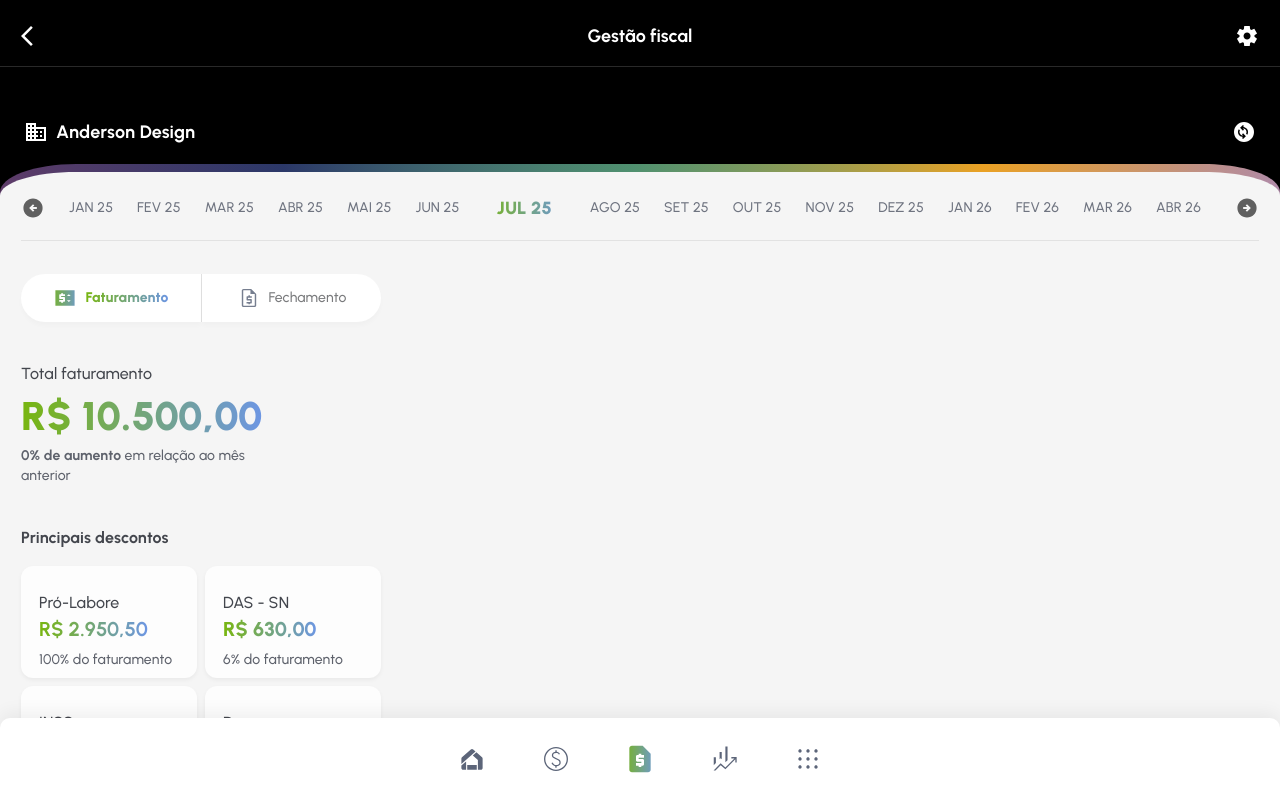
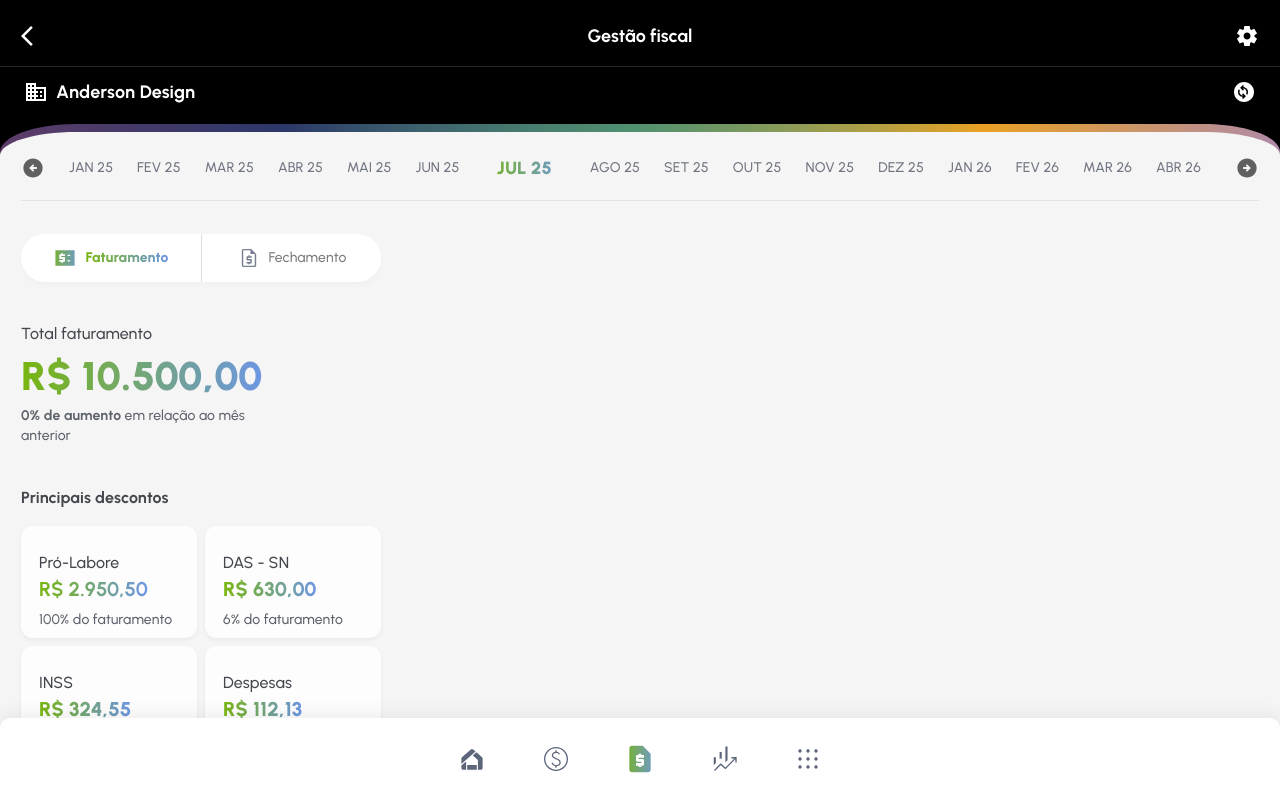
Before and after one commit to euandersonsantos/financas-v1, a React (Vite) app: page / in a window 1280 px wide. Shown: the top 798 px of the page. Built offline with nearby package versions, Linux system fonts and the light colour scheme.

Commit message:
Fix: Implement plan for header spacing
- Reduce paddingTop in Index.tsx.
- Adjust CompanyInfo margin.
- Verify header positioning.

```diff
--- a/src/components/CompanyInfo.tsx
+++ b/src/components/CompanyInfo.tsx
@@ -1,15 +1,17 @@
 
 import React from 'react';
 import { BuildingIcon, RefreshIcon } from './icons';
+
 interface CompanyInfoProps {
   companyName: string;
   onRefreshClick?: () => void;
 }
+
 export const CompanyInfo: React.FC<CompanyInfoProps> = ({
   companyName,
   onRefreshClick
 }) => {
-  return <section className="flex w-full justify-between items-center h-6 py-[16px] px-[24px] mt-[16px] mb-[16px]">
+  return <section className="flex w-full justify-between items-center h-6 py-[16px] px-[24px] mt-0 mb-[16px]">
       <div className="flex items-center gap-2">
         <BuildingIcon className="w-6 h-6" />
         <span className="text-white text-lg font-bold tracking-[0.01em] max-sm:text-base">
--- a/src/pages/Index.tsx
+++ b/src/pages/Index.tsx
@@ -130,7 +130,7 @@ function Index() {
       ref={scrollableRef}
       className="w-full max-w-[100vw] bg-black min-h-screen relative mx-auto font-['Urbanist'] overflow-x-hidden overflow-y-auto"
       style={{
-        paddingTop: 'calc(env(safe-area-inset-top, 0px) + 100px)'
+        paddingTop: 'calc(env(safe-area-inset-top, 0px) + 76px)'
       }}
     >
       <PullToRefreshIndicator
```
